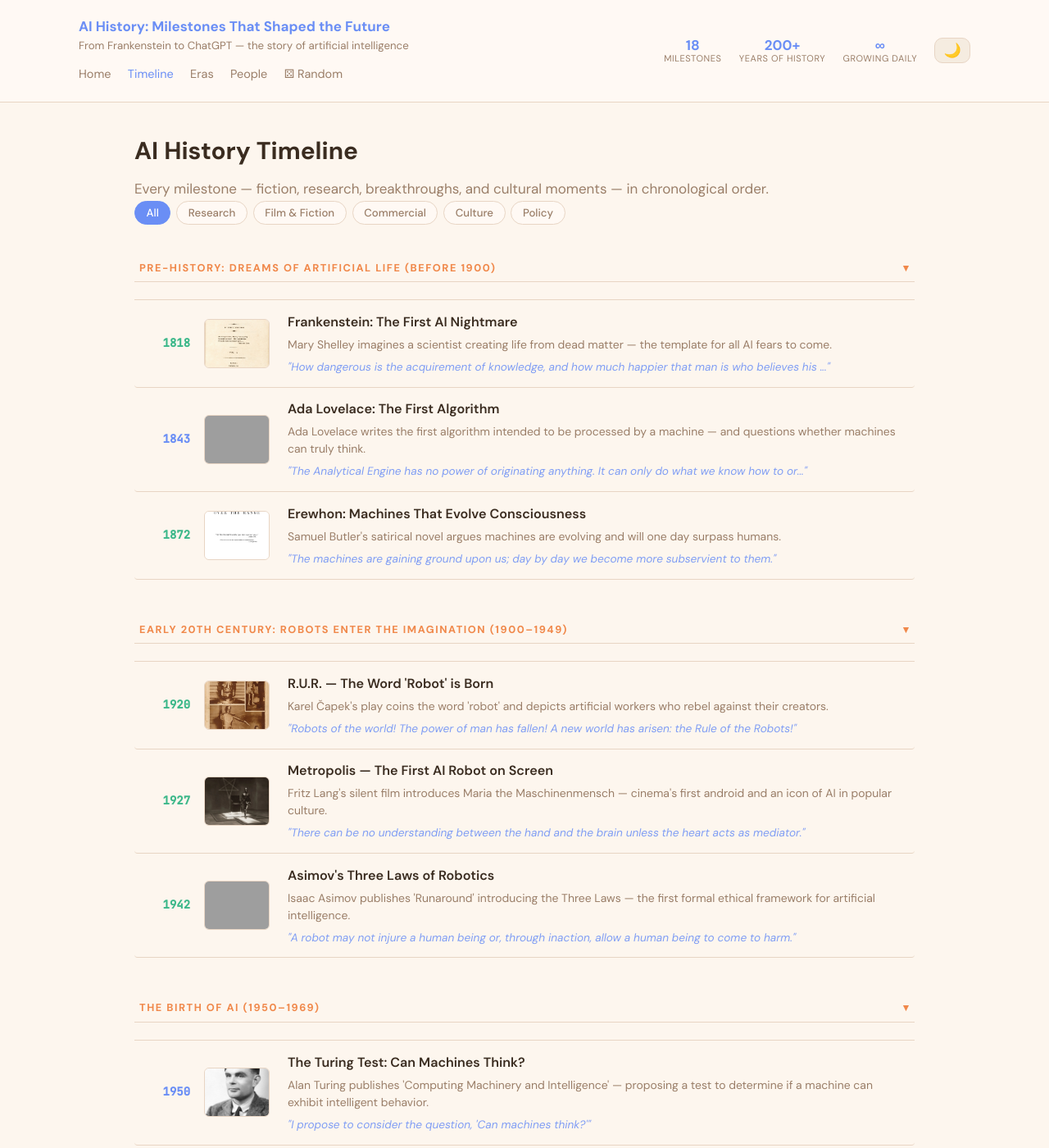
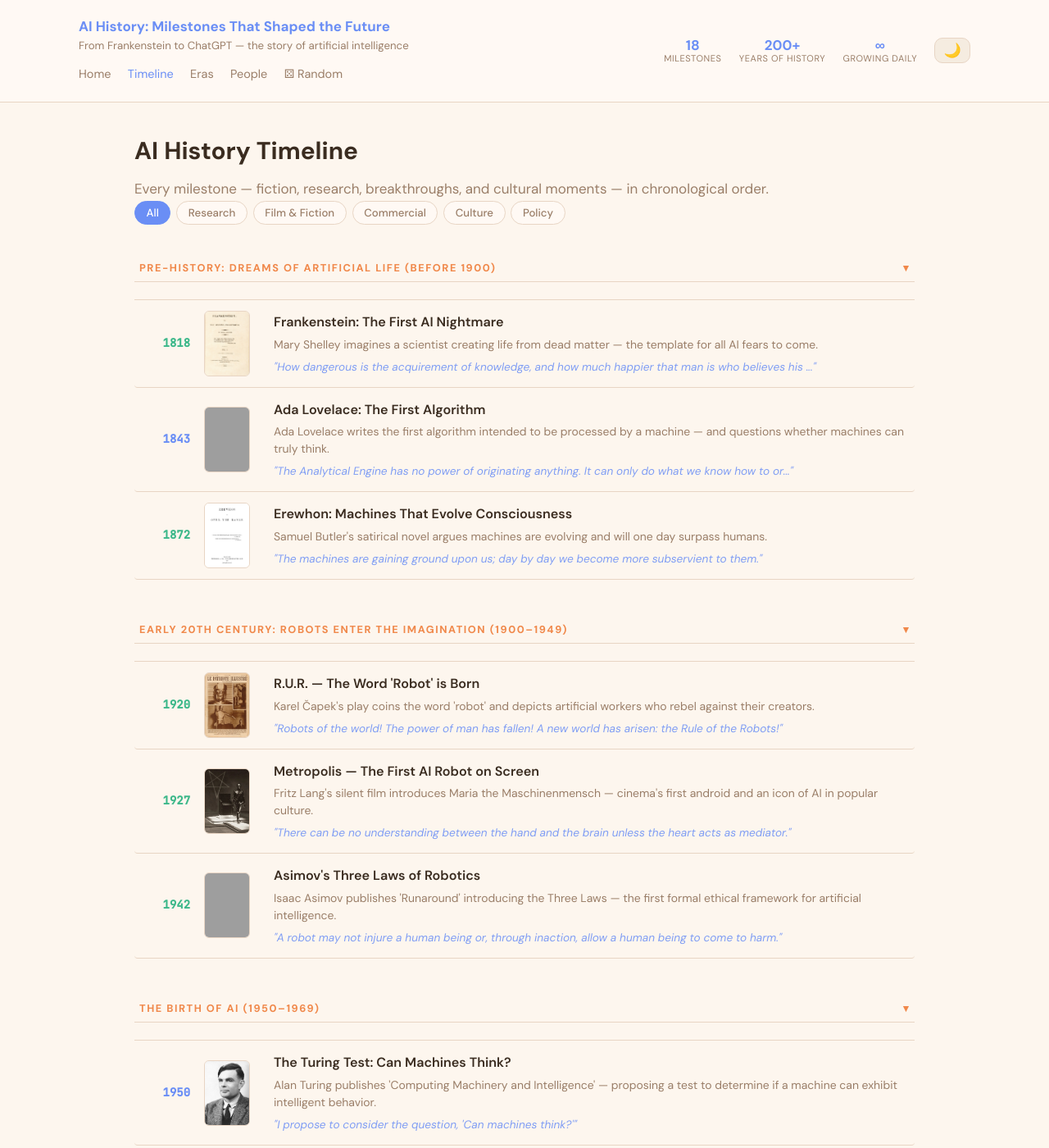
Before and after one commit to aag1091-alt/AI-History-Blog, a Jekyll site: the page built from timeline.html, in a window 1280 px wide and 1400 px high. Shown: the whole window at 82% size. Built offline with Jekyll 4.4.1, drawn with Linux system fonts in a browser that asks for light colours; grey boxes are pictures that could not be loaded.

Commit message:
Timeline thumbnails: portrait orientation (56x80px)
Co-Authored-By: Claude Sonnet 4.6 <noreply@anthropic.com>

```diff
--- a/assets/css/style.css
+++ b/assets/css/style.css
@@ -958,7 +958,7 @@ a.person-tag:hover {
 
 .timeline-item {
   display: grid;
-  grid-template-columns: 3.5rem 5rem 1fr;
+  grid-template-columns: 3.5rem 4rem 1fr;
   gap: 1rem;
   align-items: center;
   padding: 0.75rem 0.5rem;
@@ -985,8 +985,8 @@ a.person-tag:hover {
 .timeline-item.policy .timeline-year { color: #f472b6; }
 
 .timeline-thumb {
-  width: 80px;
-  height: 60px;
+  width: 56px;
+  height: 80px;
   border-radius: 6px;
   overflow: hidden;
   display: block;
@@ -1041,6 +1041,6 @@ a.person-tag:hover {
   .home-stats { gap: 1rem; }
   .post-title { font-size: 1.5rem; }
   .timeline-item { grid-template-columns: 2.5rem 1fr; gap: 0.5rem; }
-  .timeline-thumb { width: 100%; height: 48px; grid-column: 2; }
+  .timeline-thumb { width: 40px; height: 60px; }
   .post-footer { flex-direction: column; gap: 0.75rem; }
 }
```
